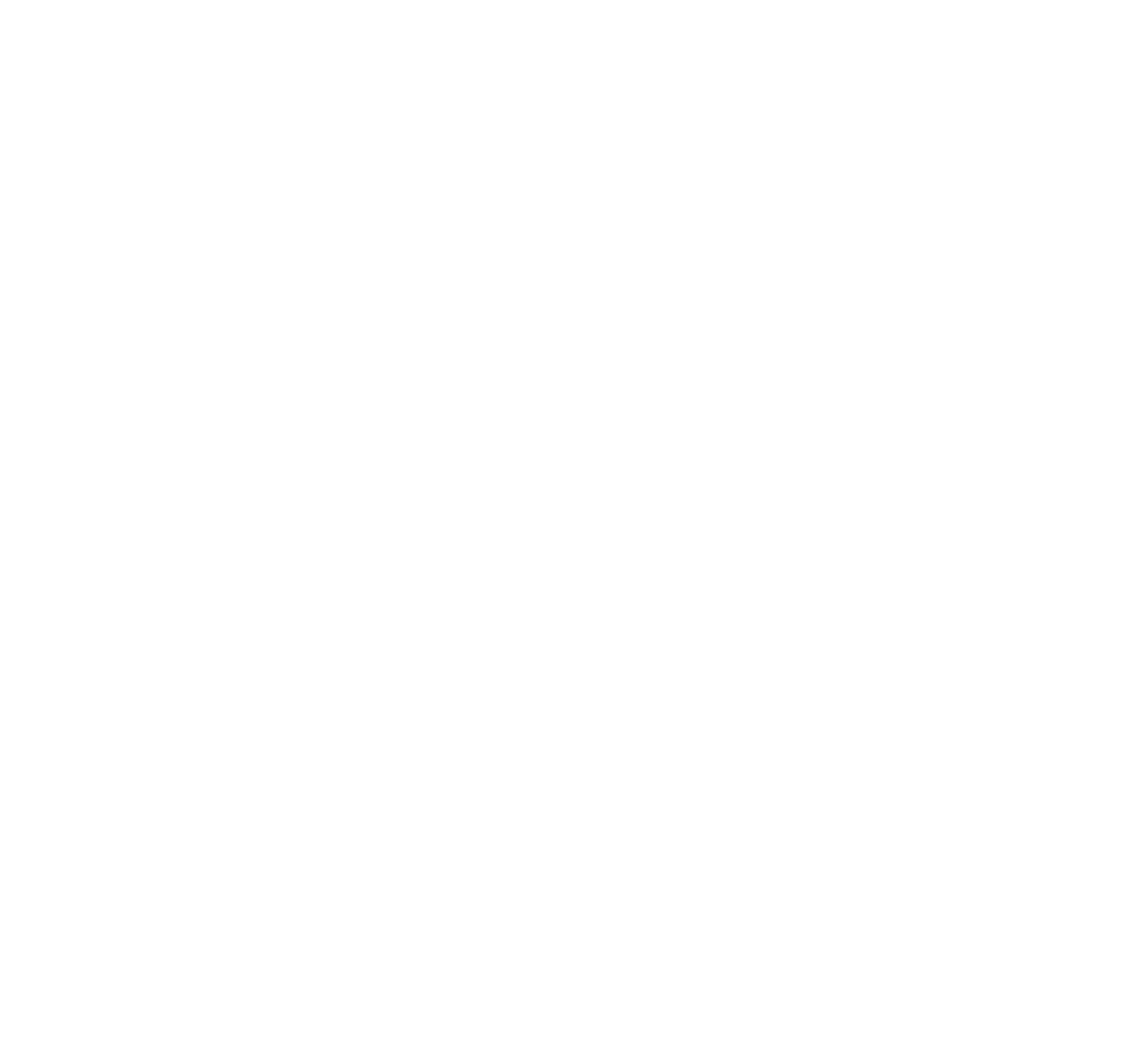
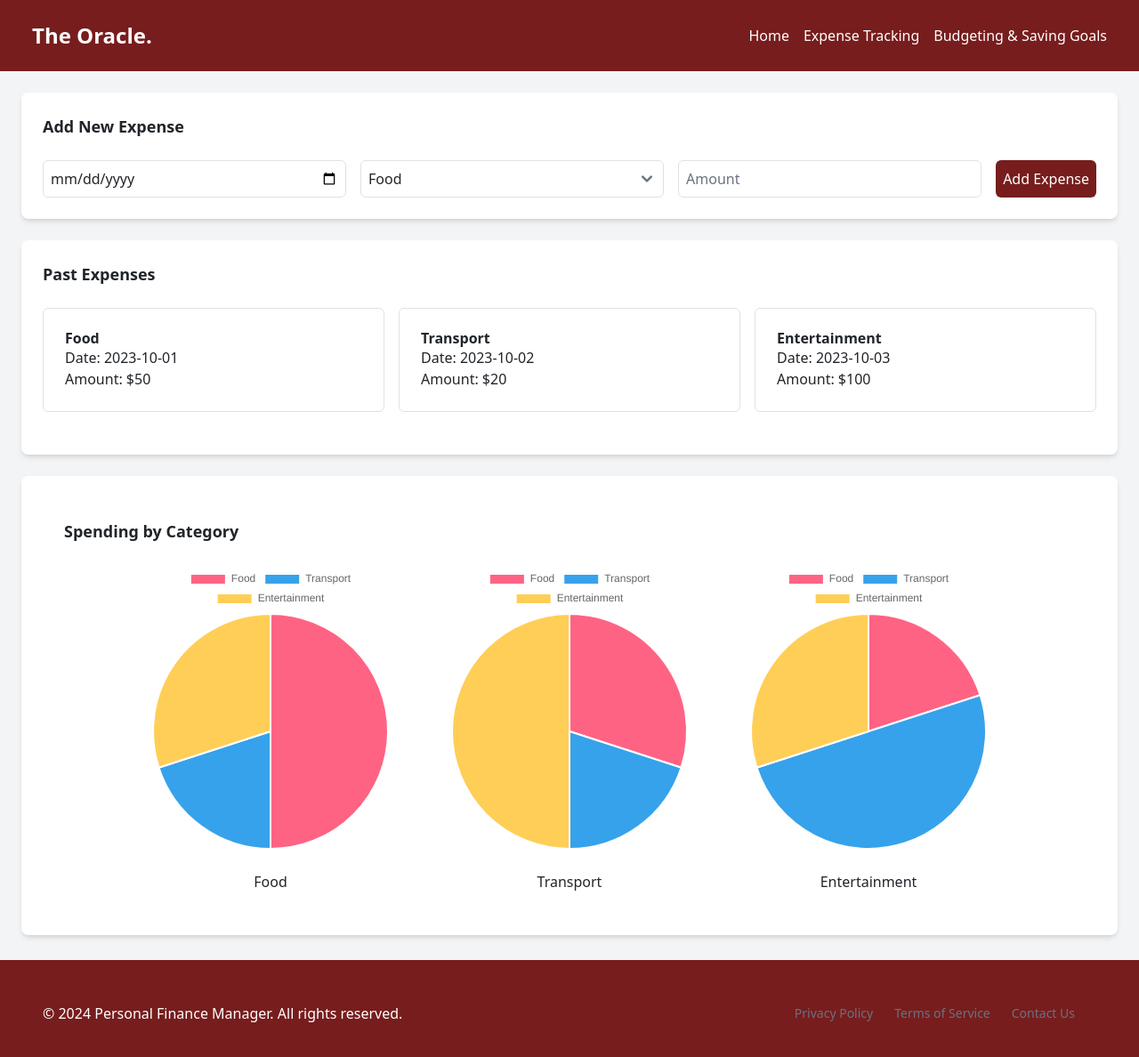
Before and after one commit to DevOluwapelumi/finance-management, a React (Vite) app in the folder expense-tracker/: page /expense in a window 1280 px wide. Before the commit this address had no page. Shown: the top 1188 px of the page at 89% size. Before the commit the page ends 800 px from the top, so only its background shows below. Built offline with nearby package versions, Linux system fonts and the light colour scheme.

Commit message:
expense and budget commit

```diff
--- a/expense-tracker/src/App.jsx
+++ b/expense-tracker/src/App.jsx
@@ -8,6 +8,8 @@ import './index.css';
 import './App.css'
 import Register from './pages/Register';
 import Home from './pages/Home';
+import ExpensesTracking from './pages/ExpensesTracking';
+import BudgetAndGoals from './pages/BudgetAndGoals';
 
 const App = () => {
   return (
@@ -31,6 +33,8 @@ const App = () => {
         <Route path='/login' element={<Login/>}/>
         <Route path='/register' element={<Register/>}/>
         <Route path='/home' element={<Home/>}/>
+        <Route path='/expense' element={<ExpensesTracking/>}/>
+        <Route path='/budget' element={<BudgetAndGoals/>}/>
       </Routes>
     </div>
   );
--- a/expense-tracker/src/components/Footer.jsx
+++ b/expense-tracker/src/components/Footer.jsx
@@ -2,13 +2,21 @@
 
 const Footer = () => {
   return (
-    <footer className="bg-red-900 text-white p-4 text-center mt-4">
-      <div className="container mx-auto">
+    <footer className="bg-red-900 text-white p-4 text-center mt-1">
+      <div className="container w-full mx-auto max-w-screen-xl p-4 md:flex md:items-center md:justify-between">
         <p>&copy; 2024 Personal Finance Manager. All rights reserved.</p>
         <div className="space-x-4">
-          <a href="#" className="hover:text-gray-300">Privacy Policy</a>
-          <a href="#" className="hover:text-gray-300">Terms of Service</a>
-          <a href="#" className="hover:text-gray-300">Contact Us</a>
+        <ul className="flex flex-wrap items-center text-sm font-medium text-gray-500 dark:text-gray-400 sm:mt-0">
+          <li>
+          <a href="#" className="hover:text-gray-300 me-4 md:me-6">Privacy Policy</a>
+          </li>
+          <li>
+          <a href="#" className="hover:text-gray-300 me-4 md:me-6">Terms of Service</a>
+          </li>
+          <li>
+          <a href="#" className="hover:text-gray-300 me-4 md:me-6">Contact Us</a>
+          </li>
+          </ul>
         </div>
       </div>
     </footer>
--- a/expense-tracker/src/components/Header.jsx
+++ b/expense-tracker/src/components/Header.jsx
@@ -1,14 +1,19 @@
 // import React from 'react';
+import { Link } from 'react-router-dom';
 
 const Header = () => {
   return (
-    <header className="bg-red-900 p-4 text-white flex justify-between items-center">
-      <h1 className="text-3xl font-bold">The Oracle.</h1>
-      <nav className="space-x-4">
-        <a href="#" className="hover:text-gray-300">Home</a>
-        <a href="#" className="hover:text-gray-300">Expense Tracking</a>
-        <a href="#" className="hover:text-gray-300">Budgeting & Saving Goals</a>
-      </nav>
+    <header className="bg-red-900 text-white p-4">
+      <div className="container mx-auto flex justify-between items-center">
+        <h1 className="text-2xl font-bold">The Oracle.</h1>
+        <nav>
+          <ul className="flex flex-wrap justify-end space-x-4">
+            <li><Link to="/home" className="hover:text-gray-300">Home</Link></li>
+            <li><Link to="/expense" className="hover:text-gray-300">Expense Tracking</Link></li>
+            <li><Link to="/budget" className="hover:text-gray-300">Budgeting & Saving Goals</Link></li>
+          </ul>
+        </nav>
+      </div>
     </header>
   );
 };
--- /dev/null
+++ b/expense-tracker/src/pages/BudgetAndGoals.jsx
@@ -0,0 +1,48 @@
+// import React from 'react';
+import Header from '../components/Header';
+import Footer from '../components/Footer';
+
+const BudgetAndGoals = () => {
+  return (
+    <div className="flex flex-col min-h-screen bg-gray-100">
+      <Header />
+      <div className="container mx-auto py-6 px-4 md:px-0 flex-1">
+        <div className="grid grid-cols-1 md:grid-cols-2 gap-6">
+          <div className="bg-white p-6 rounded-lg shadow-md">
+            <h2 className="text-lg font-bold mb-4">Set Budgets & Goals</h2>
+            <form className="space-y-4">
+              <div>
+                <label htmlFor="category" className="block text-sm font-medium text-gray-700">Category:</label>
+                <input type="text" id="category" className="border border-gray-300 rounded p-2 w-full " />
+              </div>
+              <div>
+                <label htmlFor="budgetAmount" className="block text-sm font-medium text-gray-700">Budget Amount:</label>
+                <input type="number" id="budgetAmount" className="border border-gray-300 rounded p-2 w-full" />
+              </div>
+              <div>
+                <label htmlFor="savingGoal" className="block text-sm font-medium text-gray-700">Saving Goal:</label>
+                <input type="number" id="savingGoal" className="border border-gray-300 rounded p-2 w-full" />
+              </div>
+              <button type="submit" className="bg-red-900 text-white p-2 rounded w-full">Save</button>
+            </form>
+          </div>
+
+          <div className="bg-white p-6 rounded-lg shadow-md">
+            <h2 className="text-lg font-bold mb-4">Track Progress</h2>
+            <div className="space-y-4">
+              {['Groceries', 'Utilities', 'Entertainment'].map((item, index) => (
+                <div key={index} className="border border-gray-300 rounded p-4">
+                  <p className="text-md font-semibold">{item}</p>
+                  <button className="bg-red-900 text-white p-2 rounded mt-2 w-full">Edit</button>
+                </div>
+              ))}
+            </div>
+          </div>
+        </div>
+      </div>
+      <Footer />
+    </div>
+  );
+};
+
+export default BudgetAndGoals;
--- /dev/null
+++ b/expense-tracker/src/pages/ExpensesTracking.jsx
@@ -0,0 +1,79 @@
+// import React from 'react';
+import Header from '../components/Header';
+import Footer from '../components/Footer';
+import { Pie } from 'react-chartjs-2';
+import 'chart.js/auto';
+
+const ExpensesTracking = () => {
+  const expenses = [
+    { category: 'Food', date: '2023-10-01', amount: 50 },
+    { category: 'Transport', date: '2023-10-02', amount: 20 },
+    { category: 'Entertainment', date: '2023-10-03', amount: 100 },
+  ];
+
+  const data = {
+    labels: ['Food', 'Transport', 'Entertainment'],
+    datasets: [
+      {
+        data: [50, 20, 100],
+        backgroundColor: ['#ff6384', '#36a2eb', '#ffce56'],
+        hoverBackgroundColor: ['#ff6384', '#36a2eb', '#ffce56'],
+      },
+    ],
+  };
+
+  return (
+    <div className="flex flex-col min-h-screen bg-gray-100">
+      <Header />
+      <div className="container mx-auto py-6 px-4 md:px-0 flex-1">
+        <div className="bg-white p-4 rounded-lg shadow-md mb-6">
+          <h2 className="text-lg font-bold mb-4">Add New Expense</h2>
+          <form className="flex flex-wrap space-x-0 md:space-x-4 space-y-4 md:space-y-0">
+            <input type="date" className="border border-gray-300 rounded p-2 flex-1 min-w-full md:min-w-0" />
+            <select className="border border-gray-300 rounded p-2 flex-1 min-w-full md:min-w-0">
+              <option value="food">Food</option>
+              <option value="transport">Transport</option>
+              <option value="entertainment">Entertainment</option>
+            </select>
+            <input type="number" placeholder="Amount" className="border border-gray-300 rounded p-2 flex-1 min-w-full md:min-w-0" />
+            <button type="submit" className="bg-red-900 text-white p-2 rounded min-w-full md:min-w-0">Add Expense</button>
+          </form>
+        </div>
+
+        <div className="bg-white p-6 rounded-lg shadow-md mb-6">
+          <h2 className="text-lg font-bold mb-4">Past Expenses</h2>
+          <div className="flex flex-wrap -mx-2">
+            {expenses.map((expense, index) => (
+              <div key={index} className="border border-gray-300 rounded p-4 flex-1 mx-2 mb-4 md:mb-0 min-w-full md:min-w-0">
+                <h3 className="text-md font-semibold">{expense.category}</h3>
+                <p>Date: {expense.date}</p>
+                <p>Amount: ${expense.amount}</p>
+              </div>
+            ))}
+          </div>
+        </div>
+
+        <div className="bg-white p-5 rounded-lg shadow-md">
+          <h2 className="text-lg font-bold mb-4">Spending by Category</h2>
+          <div className="flex flex-wrap justify-center space-y-4 md:space-y-0 md:space-x-4">
+            <div className="flex-1 max-w-xs">
+              <Pie data={{...data, datasets: [{ ...data.datasets[0], data: [50, 20, 30] }] }} />
+              <p className="text-center mt-4">Food</p>
+            </div>
+            <div className="flex-1 max-w-xs">
+              <Pie data={{...data, datasets: [{ ...data.datasets[0], data: [30, 20, 50] }] }} />
+              <p className="text-center mt-4">Transport</p>
+            </div>
+            <div className="flex-1 max-w-xs">
+              <Pie data={{...data, datasets: [{ ...data.datasets[0], data: [20, 50, 30] }] }} />
+              <p className="text-center mt-4">Entertainment</p>
+            </div>
+          </div>
+        </div>
+      </div>
+      <Footer />
+    </div>
+  );
+};
+
+export default ExpensesTracking;
```
Also changed, not shown: expense-tracker/src/pages/expenseTracking.jsx (deleted).
